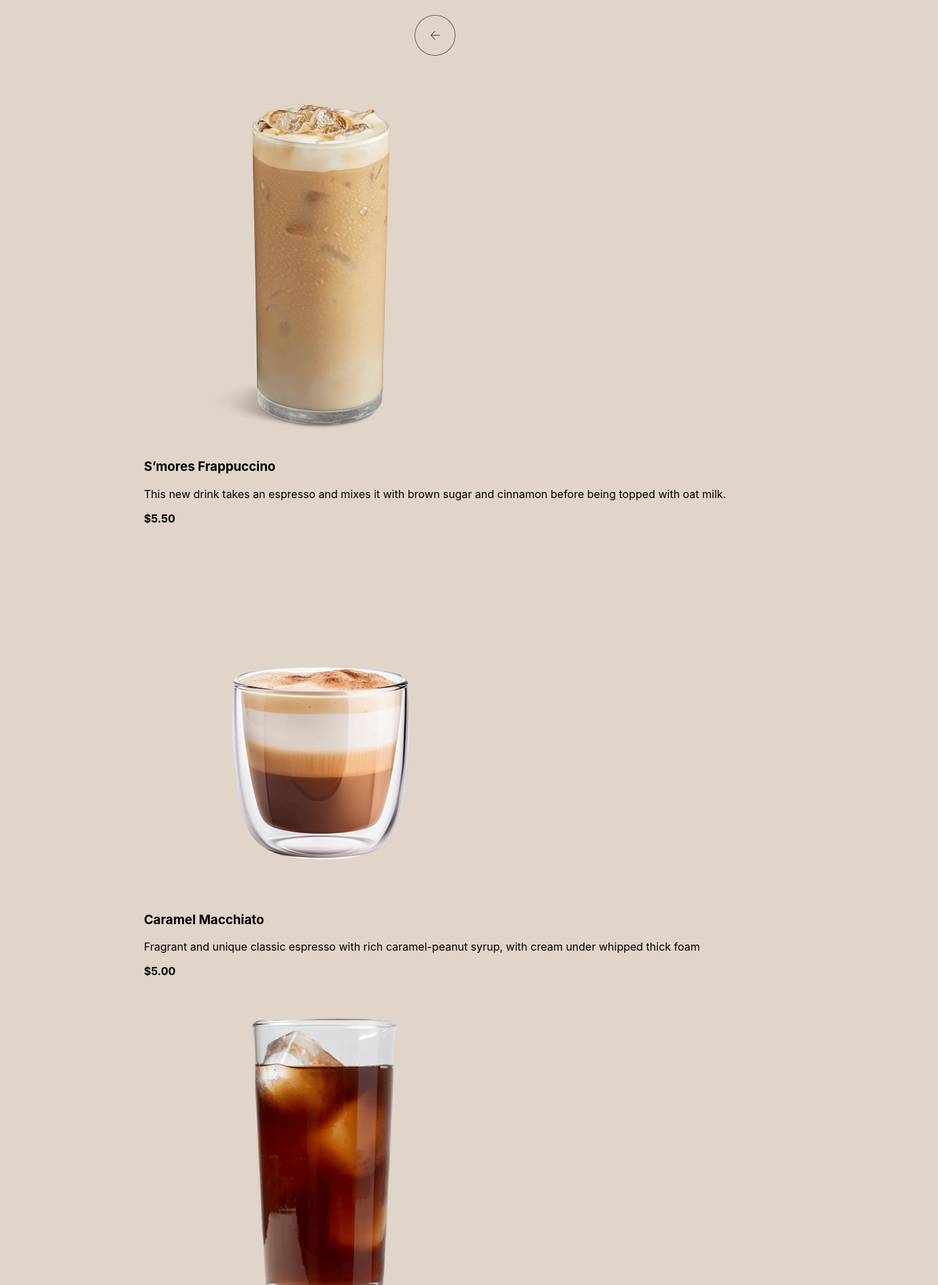
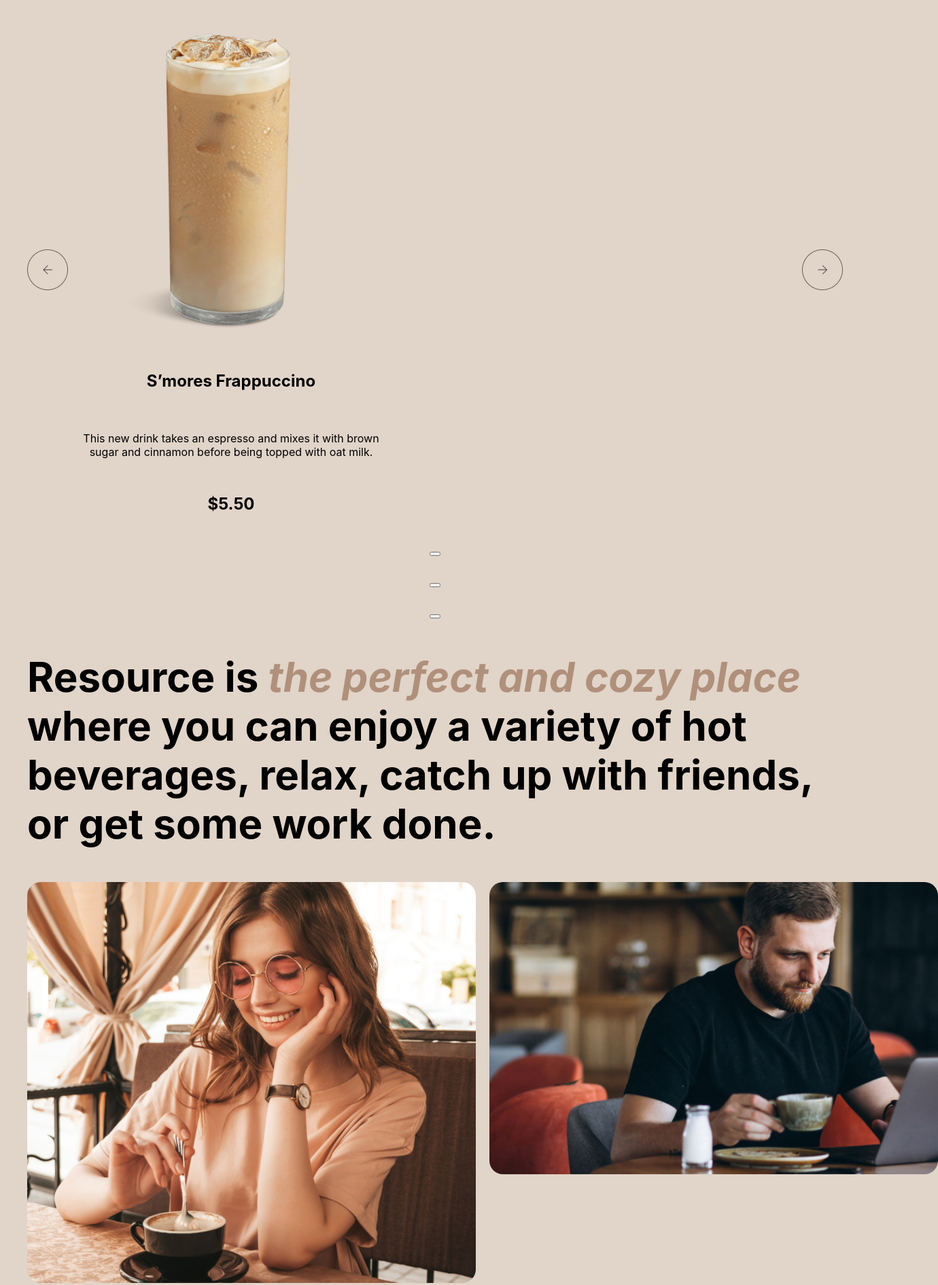
Before and after one commit to mastaPain666/justrep, a plain HTML site: page proj_2/index.html in a window 1280 px wide. Shown: the part 1000-2891 px from the top of the page at 68% size, 1380 px wide, since content can reach past the window. Drawn offline with Linux system fonts and the light colour scheme.

Commit message:
proj_2.4

```diff
--- a/proj_2/index.html
+++ b/proj_2/index.html
@@ -35,39 +35,54 @@
             </section>
         </header>
         <main>
-            <section class="slider">
-                <h2>Choose your <em>favorite</em> coffee</h2>
+            <section class="slider-container">
+                <h2>Choose your<em> favorite </em>coffee</h2>
+                <div class="row-slider">
                     <img src="source/btn-prev.png" alt="btn-prev" class="slider-btn btn-prev">
-                <div class="row-slider">
-                    <div class="slider-item">
+                    <div class="slider-items">
+                        <div class="slide slide1">
+                            <div class="slider-item item-1">
                                 <img src="source/coffee-slider-1.png" alt="coffee-slider1">
                                 <h3>S’mores Frappuccino</h3>
                                 <p>This new drink takes an espresso and mixes it with brown sugar and cinnamon before being topped with oat milk.</p>
                                 <p><strong>$5.50</strong></p>
                             </div>
-                    <div class="slider-item">
+                        </div>
+                        <div class="slide slide2">
+                            <div class="slider-item item-2">
                                 <img src="source/coffee-slider-2.png" alt="coffee-slider2">
                                 <h3>Caramel Macchiato</h3>
                                 <p>Fragrant and unique classic espresso with rich caramel-peanut syrup, with cream under whipped thick foam</p>
                                 <p><strong>$5.00</strong></p>
                             </div>
-                    <div class="slider-item">
+                        </div>
+                        <div class="slide slide3">
+                            <div class="slider-item item-3">
                                 <img src="source/coffee-slider-3.png" alt="coffee-slider3">
                                 <h3>Ice coffee</h3>
                                 <p>A popular summer drink that tones and invigorates. Prepared from coffee, milk and ice.</p>
                                 <p><strong>$4.50</strong></p>
                             </div>
                         </div>
+
+
+
+                    </div>
+                    <img src="source/btn-next.png" alt="btn-next" class="slider-btn btn-next">
+                </div>
                 <button></button>
                 <button></button>
                 <button></button>
-                <img src="source/btn-next.png" alt="btn-next" class="slider-btn btn-next">
+
             </section>
-            <section>
+            <section class="about">
                 <h2>Resource is <em>the perfect and cozy place</em> where you can enjoy a variety of hot beverages, relax, catch up with friends, or get some work done.</h2>
-                <img src="source/about-1.jpg" alt="about-pic-1">
-                <img src="source/about-2.jpg" alt="about-pic-2">
-                <img src="source/about-3.jpg" alt="about-pic-3">
+                <div class="about-img">
+                    <img src="source/about-1.jpg" alt="about-pic-1" class="about-pic-1">
+                    <img src="source/about-2.jpg" alt="about-pic-2" class="about-pic-2">
+                    <img src="source/about-3.jpg" alt="about-pic-3" class="about-pic-3">
+                </div>
+
             </section>
             <section>
                 <h2><em>Download</em> our apps to start ordering</h2>
--- a/proj_2/style.css
+++ b/proj_2/style.css
@@ -13,6 +13,7 @@ body {
     padding-right: 40px;
     padding-left: 40px;
     row-gap: 100px;
+    max-width: 1360px;
 }
 .container {
        width: 1360px;
@@ -90,19 +91,83 @@ h1 > em {
     font-family: inter;
     font-weight: 600;
 }
-.slider {
+.slider-container {
     display: flex;
     flex-direction: column;
     row-gap: 40px;
     align-items: center;
 }
-.slider > h2 {
+h2 {
     font-size: 60px;
 }
-.slider > h2 > em {
+h2 > em {
     color: #b0907a;
 }
+.row-slider {
+    display: flex;
+    flex-direction: row;
+    align-items: center;
+    justify-content: flex-start;
+    width: 100%;
+}
+.slider-items {
+    /* border: 1px solid black; */
+    display: flex;
+    flex-direction: row;
+    overflow: hidden;
+
+}
+.slide {
+    display: flex;
+    width: 1162px;
+    justify-content: center;
+}
+.slider-item {
+    display: flex;
+    flex-direction: column;
+    position: relative;
+    width: 480px;
+    justify-content: center;
+    gap: 20px;
+    text-align: center;
+}
+.slider-item > img {
+    width: 480px;
+}
+.slider-item > h3 {
+    font-size: 24px;
+}
+.slider-item > p {
+    font-size: 16px;
+}
+.slider-item > p > strong {
+    font-size: 24px;
+}
+.item-1 {
+    left: 0px;
+}
+.item-2 {
+    left: 1152px;
+}
+.item-3 {
+    left: 2304px;
+}
 .slider-btn {
-    width: 60px;
-    height: 60px;
+    /* width: 60px;
+    height: 60px; */
 }
+.about-img {
+    display: grid;
+    gap: 20px;
+    grid-template-columns: 660px 660px;
+    grid-template-rows: 590px 430px;
+}
+.about-img > img {
+    border-radius: 20px;
+    object-fit: cover;
+    width: 100%;
+    height: 100%;
+}
+.about-img > .about-pic-2 {
+    height: 430px;
+}
```
Lines whose indentation alone changed are shown as unchanged.
